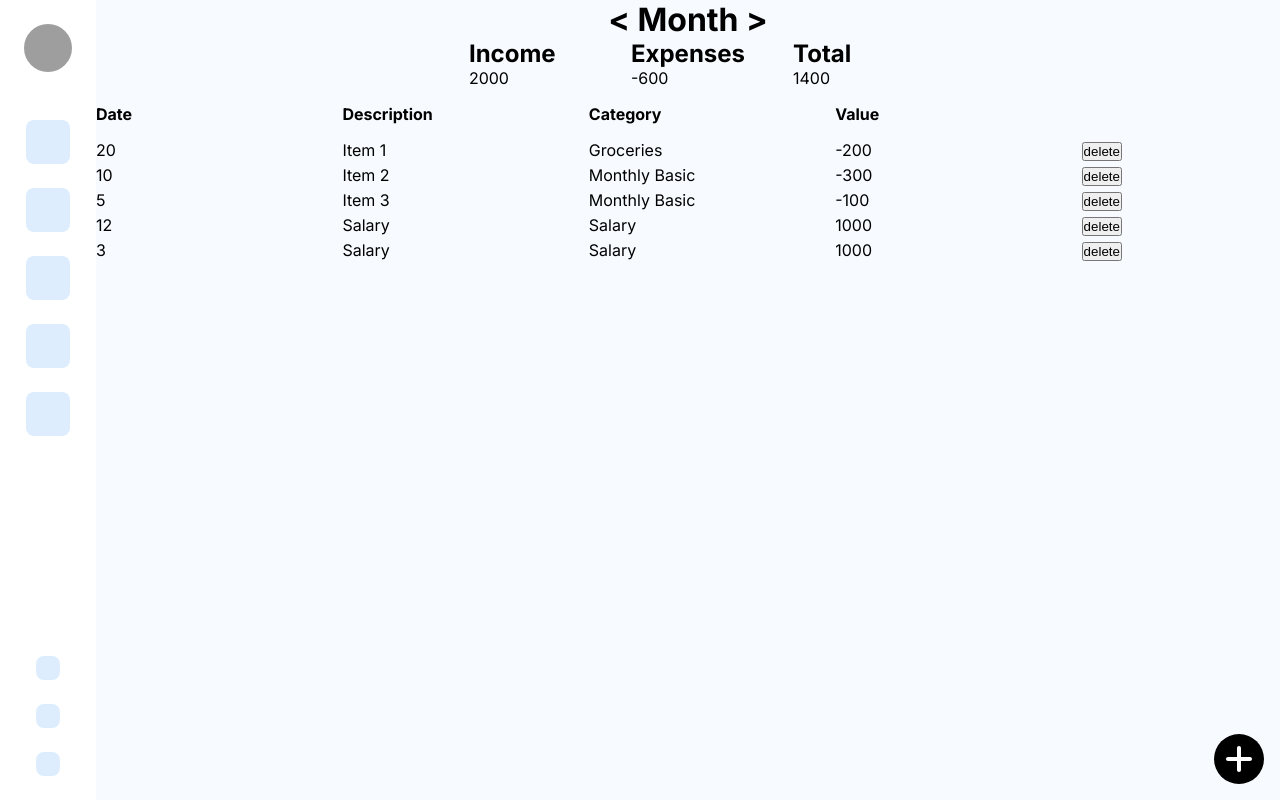
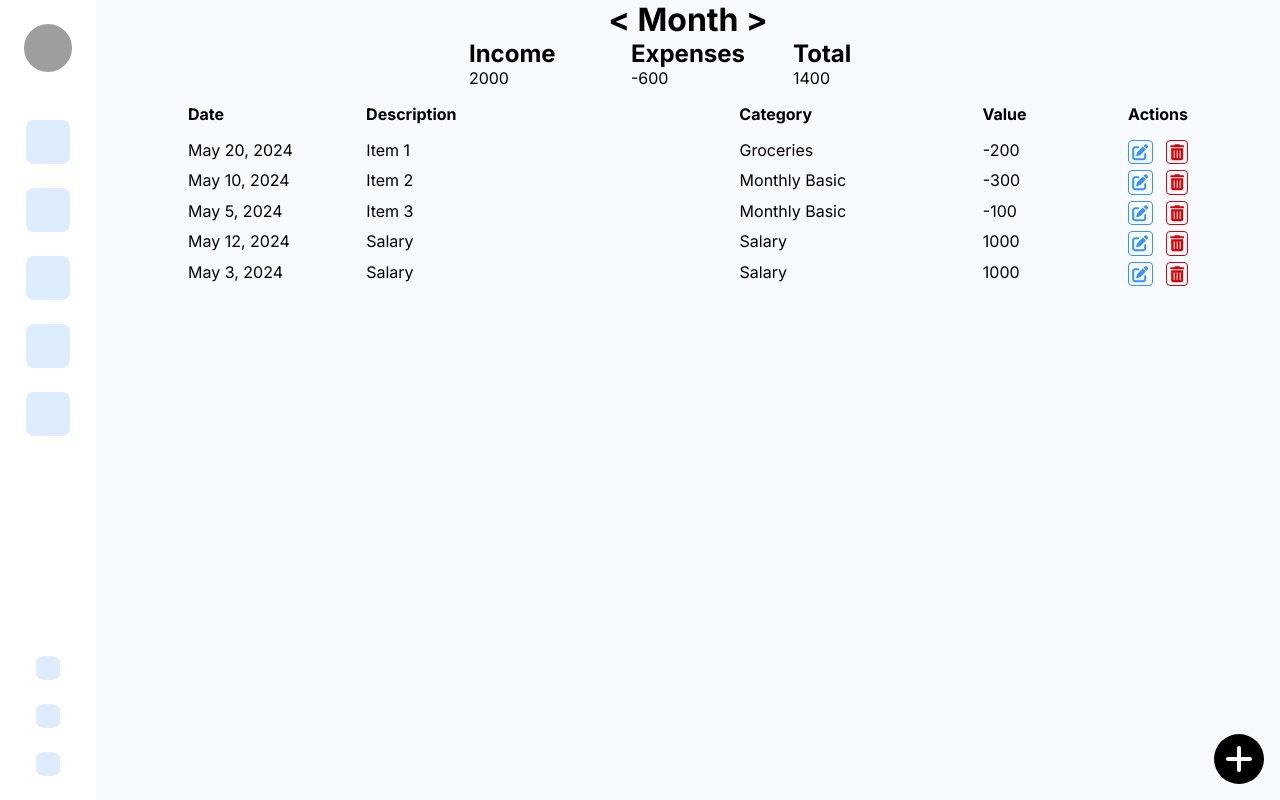
Before and after one commit to gabrielgimenes92/finance_planner, a Next.js app: page / in a window 1280 px wide. Built offline with nearby package versions, Linux system fonts and the light colour scheme; grey boxes are pictures that could not be loaded.

Commit message:
Adds edit button and many visual improvements

```diff
--- a/src/app/components/EntriesList.js
+++ b/src/app/components/EntriesList.js
@@ -1,5 +1,12 @@
 import React from 'react';
 import styles from '../page.module.scss';
+
+import { FontAwesomeIcon } from '@fortawesome/react-fontawesome';
+import {
+  faPenToSquare,
+  faTrashCan,
+  faX,
+} from '@fortawesome/free-solid-svg-icons';
 
 const EntriesList = (props) => {
   return (
@@ -10,19 +17,33 @@ const EntriesList = (props) => {
           <li>Description</li>
           <li>Category</li>
           <li>Value</li>
+          <li>Actions</li>
         </ul>
       </div>
       <div className={styles.entry}>
         {props.entryList.map((item) => (
           <ul key={item.id}>
-            <li>{item.date.getDate()}</li>
+            <li>
+              {item.date.toLocaleDateString('en-us', {
+                day: 'numeric',
+                month: 'short',
+                year: 'numeric',
+              })}
+            </li>
             <li>{item.description}</li>
             <li>{item.category}</li>
             <li>{item.value}</li>
             <li>
-              <button onClick={() => props.handleDelete(item.id)}>
-                delete
-              </button>
+              <FontAwesomeIcon
+                className={styles.editButton}
+                icon={faPenToSquare}
+                // onClick={() => props.handleDelete(item.id)}
+              />
+              <FontAwesomeIcon
+                className={styles.deleteButton}
+                icon={faTrashCan}
+                onClick={() => props.handleDelete(item.id)}
+              />
             </li>
           </ul>
         ))}
--- a/src/app/page.module.scss
+++ b/src/app/page.module.scss
@@ -162,10 +162,10 @@
 .entryList {
   .tableHead {
     ul {
-      max-width: 1200px;
+      max-width: 1000px;
       margin: 1rem auto;
       display: grid;
-      grid-template-columns: 1fr 1fr 1fr 1fr 1fr;
+      grid-template-columns: 0.4fr 1fr 0.6fr 0.3fr auto;
       gap: 3rem;
       font-weight: 700;
 
@@ -178,17 +178,33 @@
   .entry {
 
     ul {
-      max-width: 1200px;
+      max-width: 1000px;
       margin: 0.25rem auto;
       display: grid;
-      grid-template-columns: 1fr 1fr 1fr 1fr 1fr;
+      grid-template-columns: 0.4fr 1fr 0.6fr  0.3fr auto;
       gap: 3rem;
 
       li {
         list-style-type: none;
       }
+
+      .editButton {
+        padding: 0.2rem;
+        border: 1px solid #3592FF;
+        border-radius: 4px;
+        color: #3592FF;
+        margin-right: 0.8rem;
+        cursor:not-allowed;
+      }
+
+      .deleteButton {
+        padding: 0.2rem;
+        border: 1px solid #D80404;
+        border-radius: 4px;
+        color: #D80404;
+        cursor: pointer;
+      }
     }
-
   }
 }
 
```
